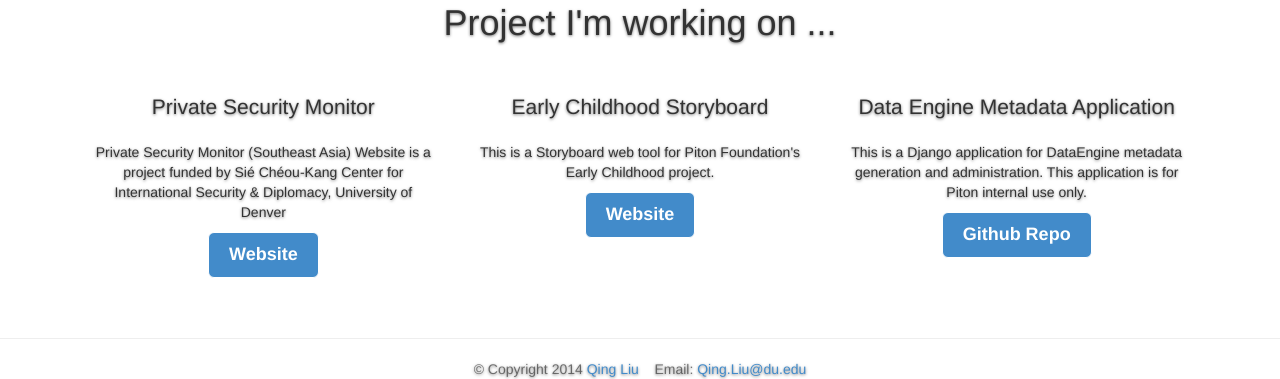
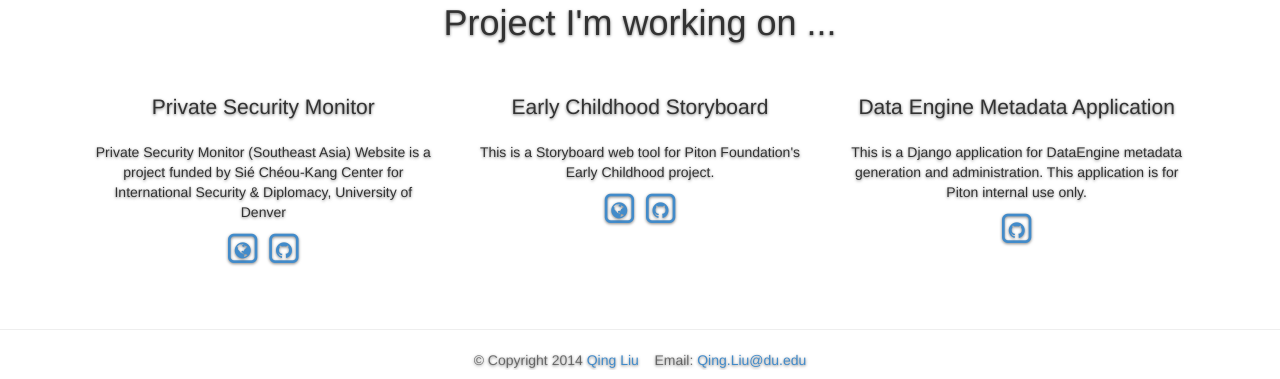
Before and after one commit to qliu/qliu.github.io, a plain HTML site: page index.html in a window 1280 px wide. Shown: the part 557-936 px from the top of the page. Drawn offline with Linux system fonts and the light colour scheme.

Commit message:
Use font-awesome icons for links and add GitHub repo link

```diff
--- a/index.html
+++ b/index.html
@@ -47,17 +47,44 @@
                 <div class="col-lg-4">
                   <p class="lead">Private Security Monitor</p>
                   <p>Private Security Monitor (Southeast Asia) Website is a project funded by Sié Chéou-Kang Center for International Security & Diplomacy, University of Denver</p>
-                  <a href="http://qliu.github.io/PrivateSecurityMonitor_SE_Asia/" class="btn btn-lg btn-default" target="_blank">Website</a>
+                  <a href="http://qliu.github.io/PrivateSecurityMonitor_SE_Asia/" target="_blank">
+                    <span class="fa-stack fa-lg">
+                      <i class="fa fa-square-o fa-stack-2x"></i>
+                      <i class="fa fa-globe fa-stack-1x"></i>
+                    </span>
+                  </a>
+                  <a href="http://github.com/qliu/PrivateSecurityMonitor_SE_Asia/" target="_blank">
+                    <span class="fa-stack fa-lg">
+                      <i class="fa fa-square-o fa-stack-2x"></i>
+                      <i class="fa fa-github fa-stack-1x"></i>
+                    </span>
+                  </a>
                 </div>
                 <div class="col-lg-4">
                   <p class="lead">Early Childhood Storyboard</p>
                   <p>This is a Storyboard web tool for Piton Foundation's Early Childhood project.</p>
-                  <a href="http://qliu.github.io/EearlyChildhoodStoryboard/" class="btn btn-lg btn-default" target="_blank">Website</a>
+                  <a href="http://qliu.github.io/EearlyChildhoodStoryboard/" target="_blank">
+                    <span class="fa-stack fa-lg">
+                      <i class="fa fa-square-o fa-stack-2x"></i>
+                      <i class="fa fa-globe fa-stack-1x"></i>
+                    </span>
+                  </a>
+                  <a href="http://github.com/qliu/EearlyChildhoodStoryboard/" target="_blank">
+                    <span class="fa-stack fa-lg">
+                      <i class="fa fa-square-o fa-stack-2x"></i>
+                      <i class="fa fa-github fa-stack-1x"></i>
+                    </span>
+                  </a>
                 </div>
                 <div class="col-lg-4">
                   <p class="lead">Data Engine Metadata Application</p>
                   <p>This is a Django application for DataEngine metadata generation and administration. This application is for Piton internal use only.</p>
-                  <a href="https://github.com/qliu/Data-Commons-MetaData-App" class="btn btn-lg btn-default"target="_blank">Github Repo</a>
+                  <a href="http://github.com/qliu/Data-Commons-MetaData-App/" target="_blank">
+                    <span class="fa-stack fa-lg">
+                      <i class="fa fa-square-o fa-stack-2x"></i>
+                      <i class="fa fa-github fa-stack-1x"></i>
+                    </span>
+                  </a>
                 </div>
               </div>
             </div>
```
